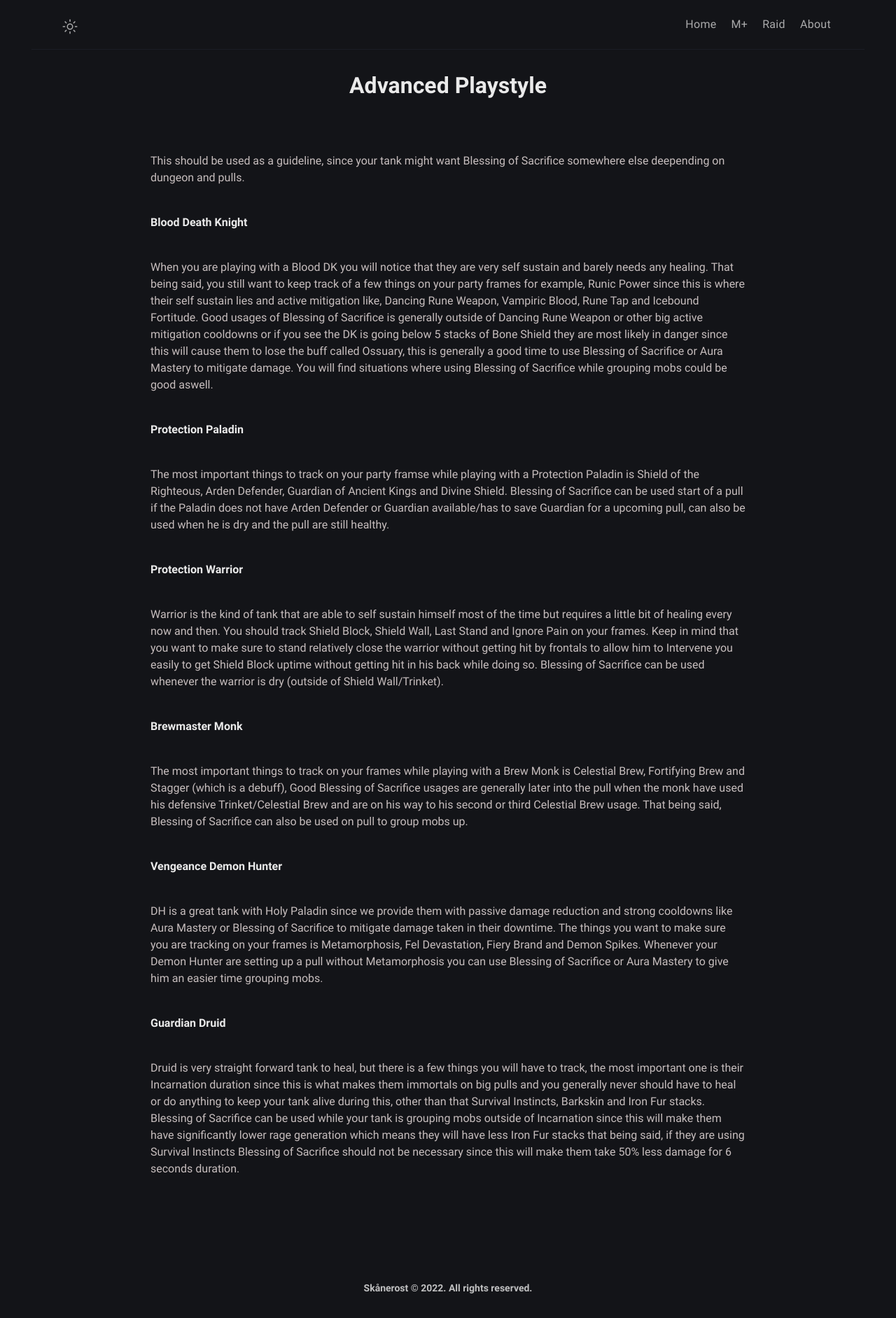
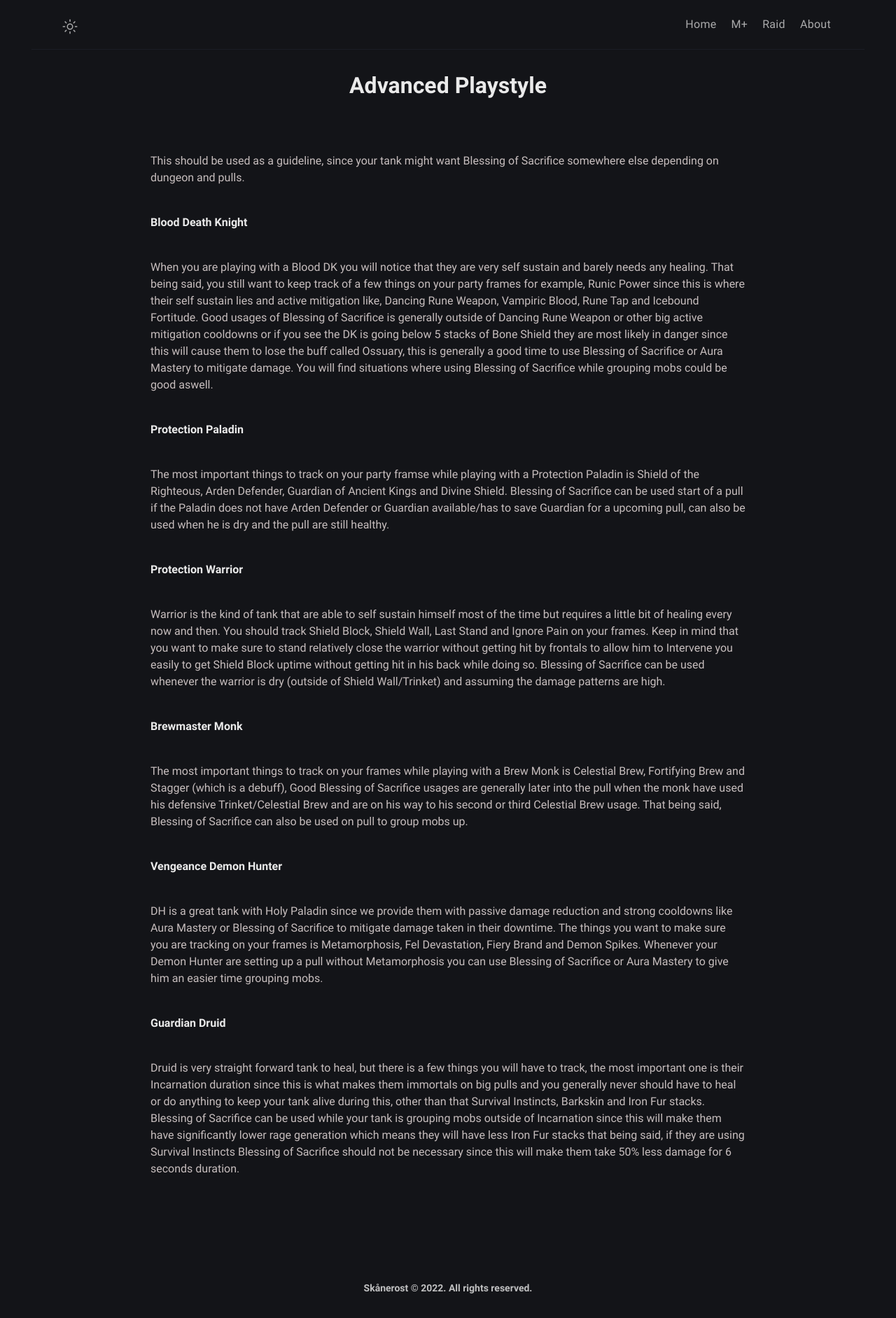
Before and after one commit to BetterThanWowhead/BetterThanWowhead.github.io, a Jekyll site: the page built from pages/M+/advanced_playstyle.md, in a window 1280 px wide. Shown: the whole page at 70% size. Built offline with Jekyll 4.4.1, drawn with Linux system fonts in a browser that asks for light colours; a script that is not in the unit is left out.

Commit message:
Update advanced_playstyle.md

```diff
--- a/pages/M+/advanced_playstyle.md
+++ b/pages/M+/advanced_playstyle.md
@@ -4,7 +4,7 @@ permalink: /M+/advanced playstyle
 layout: page
 ---
 
-This should be used as a guideline, since your tank might want Blessing of Sacrifice somewhere else deepending on dungeon and pulls.
+This should be used as a guideline, since your tank might want Blessing of Sacrifice somewhere else depending on dungeon and pulls.
 
 **Blood Death Knight**
 
@@ -16,7 +16,7 @@ The most important things to track on your party framse while playing with a Pro
 
 **Protection Warrior**
 
-Warrior is the kind of tank that are able to self sustain himself most of the time but requires a little bit of healing every now and then. You should track Shield Block, Shield Wall, Last Stand and Ignore Pain on your frames. Keep in mind that you want to make sure to stand relatively close the warrior without getting hit by frontals to allow him to Intervene you easily to get Shield Block uptime without getting hit in his back while doing so. Blessing of Sacrifice can be used whenever the warrior is dry (outside of Shield Wall/Trinket).
+Warrior is the kind of tank that are able to self sustain himself most of the time but requires a little bit of healing every now and then. You should track Shield Block, Shield Wall, Last Stand and Ignore Pain on your frames. Keep in mind that you want to make sure to stand relatively close the warrior without getting hit by frontals to allow him to Intervene you easily to get Shield Block uptime without getting hit in his back while doing so. Blessing of Sacrifice can be used whenever the warrior is dry (outside of Shield Wall/Trinket) and assuming the damage patterns are high.
 
 **Brewmaster Monk**
 
```
